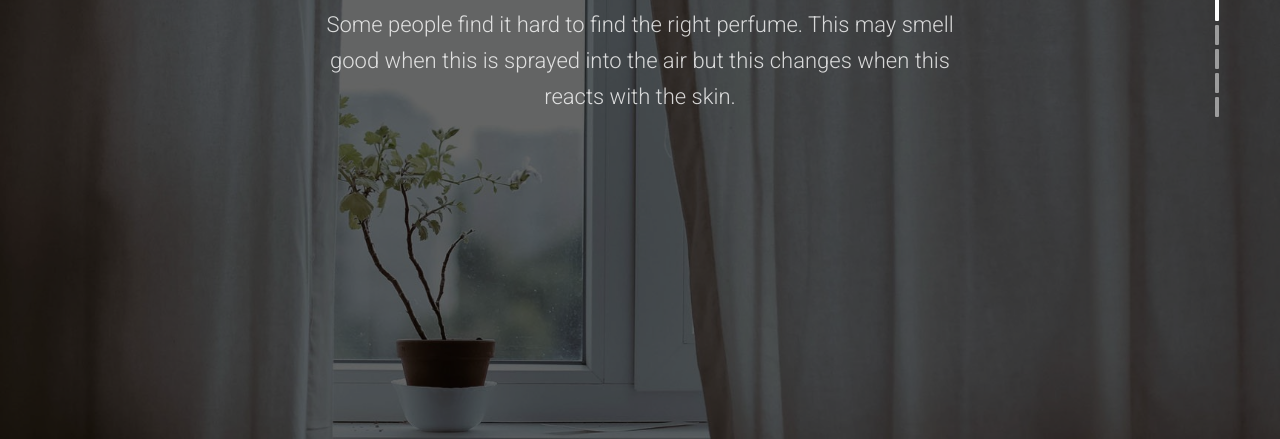
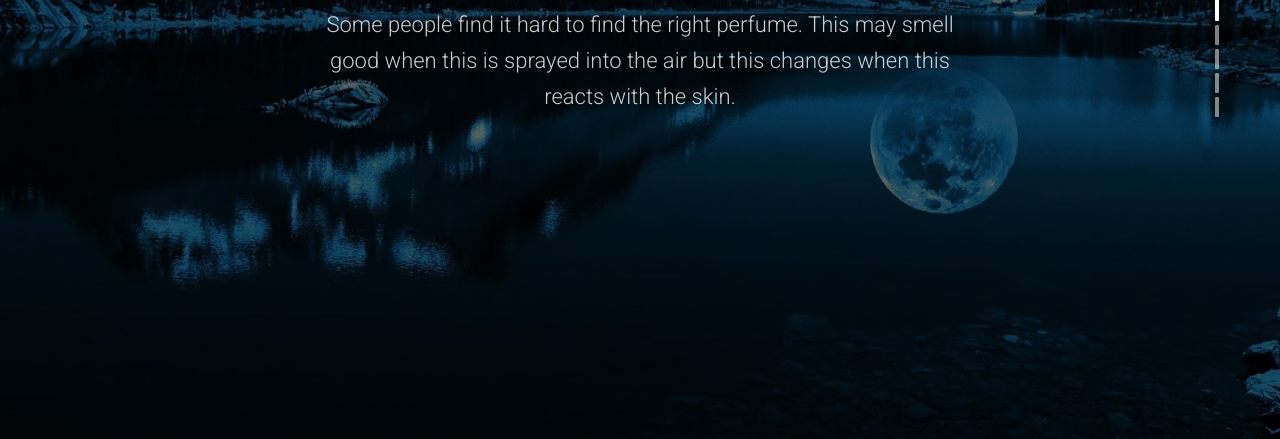
Before and after one commit to mylmzd/Server-Provisioning-Deployment-Pipeline, a plain HTML site: page index.html in a window 1280 px wide. Shown: the part 361-800 px from the top of the page. Drawn offline with nearby package versions, Linux system fonts and the light colour scheme.

Commit message:
Background Change

```diff
--- a/index.html
+++ b/index.html
@@ -124,7 +124,7 @@
       </div>
     </div>
   </div>
-  <div class="background" style="background-image:url(assets/img/background/img-10.jpg)"></div>
+  <div class="background" style="background-image:url(assets/img/background/wp14824416-1920x1080-wallpapers.webp)"></div>
 </section>
 
 <!-- Slide 2 (#75) -->
```
Also changed, not shown: assets/img/background/wp14824416-1920x1080-wallpapers.webp (added).
